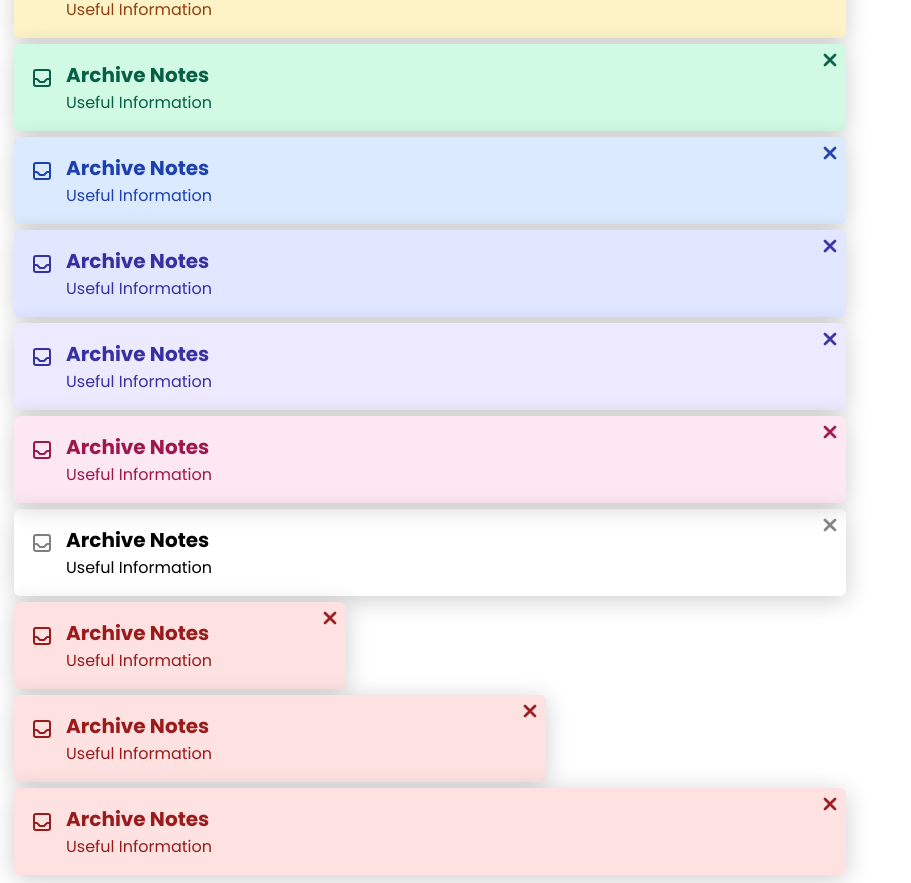
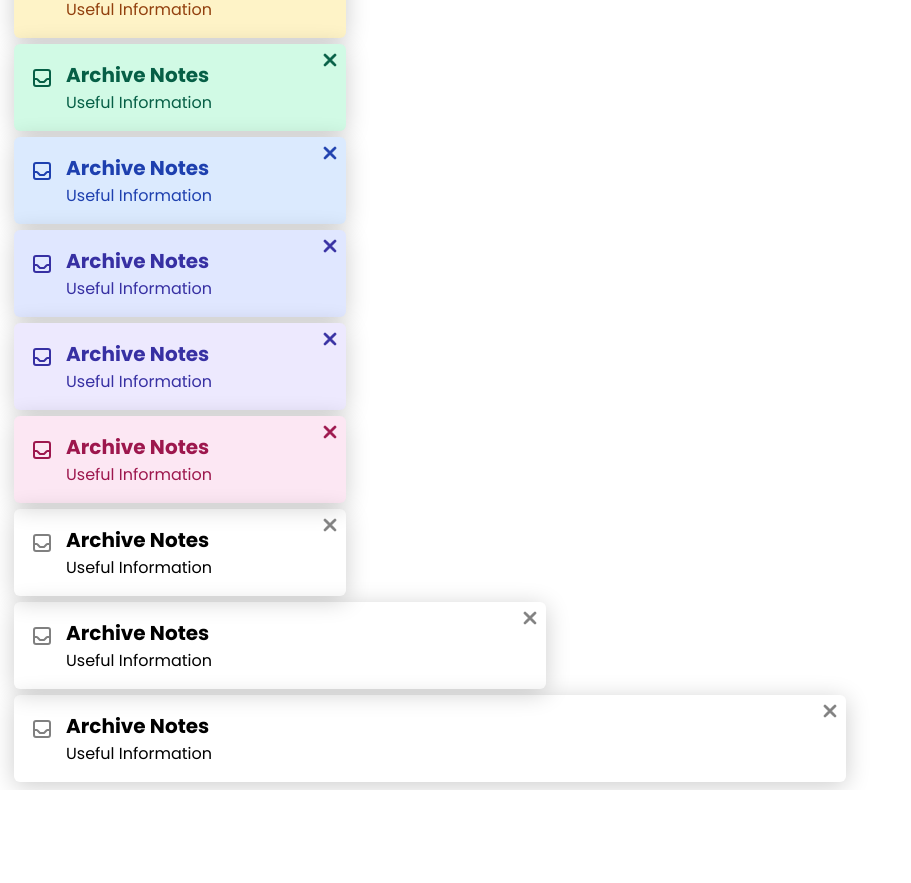
Before and after one commit to RyanErkal/CustomComponents, a React (Create React App) app: page / in a window 1280 px wide. Shown: the part 3054-3937 px from the top of the page, without its empty margins (0-911 px from the left). After the commit the page ends 3844 px from the top, so only its background shows below. Built offline with nearby package versions, Linux system fonts and the light colour scheme.

Commit message:
tooltip sizes

```diff
--- a/src/App.js
+++ b/src/App.js
@@ -63,18 +63,14 @@ function App() {
 			{/* Tooltip */}
 
 			{colors.map((color) => (
-				<Tooltip color={color} styles="bold" title="Archive Notes">
+				<Tooltip color={color} size="sm" title="Archive Notes">
 					Useful Information
 				</Tooltip>
 			))}
-
-			<Tooltip color="red" size="sm" title="Archive Notes">
+			<Tooltip color="gray" size="md" title="Archive Notes">
 				Useful Information
 			</Tooltip>
-			<Tooltip color="red" size="md" title="Archive Notes">
-				Useful Information
-			</Tooltip>
-			<Tooltip color="red" size="lg" title="Archive Notes">
+			<Tooltip color="gray" size="lg" title="Archive Notes">
 				Useful Information
 			</Tooltip>
 		</div>
```
